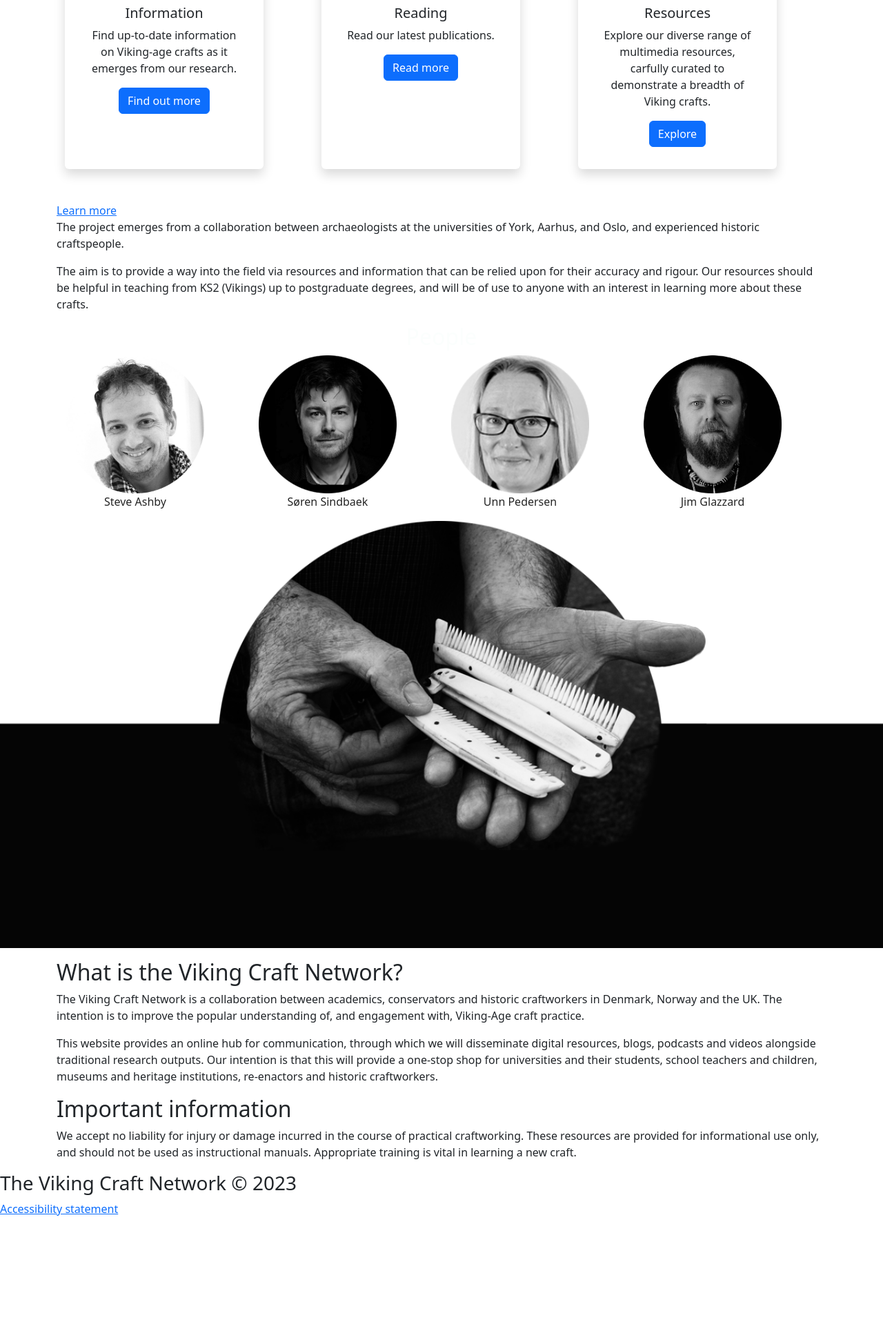
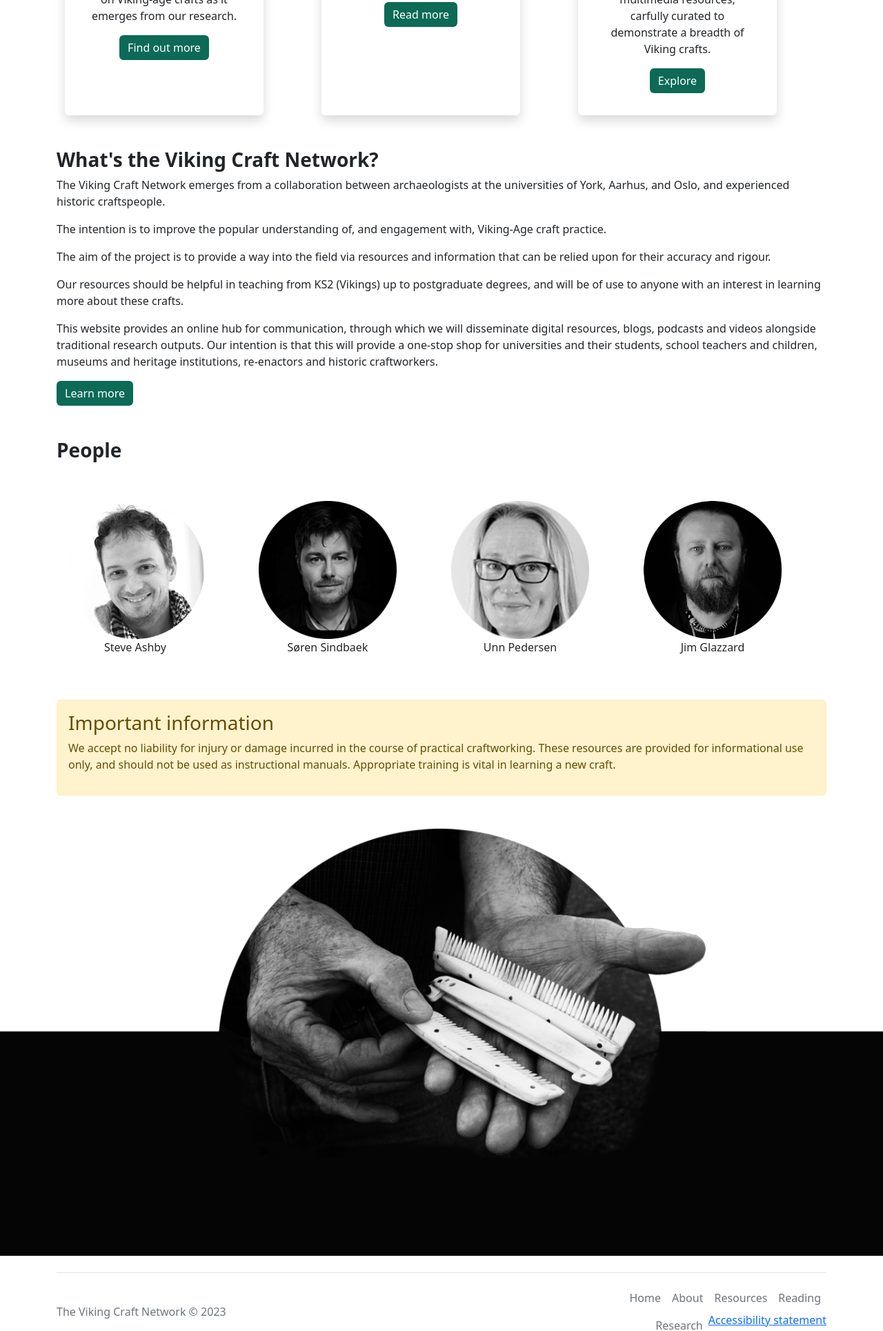
Before and after one commit to neilgevaux/viking-craft-network, a plain HTML site: page index.html in a window 1280 px wide. Shown: the part 871-2800 px from the top of the page at 69% size. Before the commit the page ends 2651 px from the top, so only its background shows below. Drawn offline with nearby package versions, Linux system fonts and the light colour scheme.

Commit message:
Add new image

```diff
--- a/css/modifiers.css
+++ b/css/modifiers.css
@@ -32,9 +32,9 @@
 /* .navbar a:hover {
   background: blue;
 } */
-.people {
+/* .people {
   text-align: center;
-}
+} */
 .bw {
   -webkit-filter: grayscale(100%); /* Safari 6.0 - 9.0 */
   filter: grayscale(100%);
@@ -45,6 +45,11 @@
   background: hsl(152, 68%, 99%) !important;
 }
 
-/* .is-primary {
-  background-color: hsl(160, 51%, 49%) !important;
-} */
+.btn-primary {
+  background-color: hsl(168, 80%, 23%);
+  border: 0;
+}
+.btn-primary:hover {
+  background-color: hsl(170, 97%, 15%);
+  border: 0;
+}
--- a/index.html
+++ b/index.html
@@ -38,7 +38,14 @@
   <body>
     <nav class="navbar navbar-expand-lg bg-body-tertiary">
       <div class="container-fluid">
-        <a class="navbar-brand" href="#">Navbar</a>
+        <a class="navbar-brand" href="index.html">
+          <img
+            src="img/logos/vcn-logo-transparent-nav.webp"
+            alt="Viking Craft Network logo"
+            width="64"
+            height="36"
+          />
+        </a>
         <button
           class="navbar-toggler"
           type="button"
@@ -83,9 +90,6 @@
             reliable, easy-to-follow resources.
           </p>
           <div class="d-grid gap-2 d-sm-flex justify-content-sm-center">
-            <!-- <button type="button" class="btn btn-primary btn-lg px-4 gap-3">
-              Learn more
-            </button> -->
             <img
               class="brand-logo fade-in"
               src="img/logos/logo-white.png"
@@ -94,7 +98,7 @@
             />
           </div>
           <div class="d-grid gap-2 d-sm-flex justify-content-sm-center">
-            <ul>
+            <!-- <ul>
               <li>
                 <a
                   class="fb"
@@ -122,7 +126,7 @@
                   ><span class="fa fa-youtube fa-fw" aria-hidden="true"></span
                 ></a>
               </li>
-            </ul>
+            </ul> -->
           </div>
         </div>
       </div>
@@ -135,7 +139,7 @@
     <section class="intro">
       <div class="container mt-5">
         <h2 class="fw-bold">Welcome to the Viking Craft Network</h2>
-        <p class="pb-6 has-text-weight-medium">
+        <p class="lead">
           A place to explore up-to-date information on Viking-age crafts, and
           reliable, easy-to-follow resources.
         </p>
@@ -155,12 +159,12 @@
                   alt="A hammer placed on a tree stump"
                 />
                 <div class="card-body">
-                  <h5 class="card-title">Information</h5>
+                  <h3 class="card-title h5">Information</h3>
                   <p class="card-text">
                     Find up-to-date information on Viking-age crafts as it
                     emerges from our research.
                   </p>
-                  <a href="#" class="btn btn-primary">Find out more</a>
+                  <a href="about.html" class="btn btn-primary">Find out more</a>
                 </div>
               </div>
             </div>
@@ -175,9 +179,9 @@
                   alt="A fiery Viking furnace"
                 />
                 <div class="card-body">
-                  <h5 class="card-title">Reading</h5>
+                  <h3 class="card-title h5">Reading</h3>
                   <p class="card-text">Read our latest publications.</p>
-                  <a href="#" class="btn btn-primary">Read more</a>
+                  <a href="reading.html" class="btn btn-primary">Read more</a>
                 </div>
               </div>
             </div>
@@ -192,41 +196,61 @@
                   alt="A Viking bead"
                 />
                 <div class="card-body">
-                  <h5 class="card-title">Resources</h5>
+                  <h3 class="card-title h5">Resources</h3>
                   <p class="card-text">
                     Explore our diverse range of multimedia resources, carfully
                     curated to demonstrate a breadth of Viking crafts.
                   </p>
-                  <a href="#" class="btn btn-primary">Explore</a>
+                  <a href="resources.html" class="btn btn-primary">Explore</a>
                 </div>
               </div>
             </div>
           </div>
         </div>
-        <a class="button is-primary" href="about.html">Learn more</a>
       </div>
+    </section>
 
+    <section class="about-the-project">
       <div class="container">
+        <h3 class="fw-bold">What's the Viking Craft Network?</h3>
         <p>
-          The project emerges from a collaboration between archaeologists at the
-          universities of York, Aarhus, and Oslo, and experienced historic
-          craftspeople.
+          The Viking Craft Network emerges from a collaboration between
+          archaeologists at the universities of York, Aarhus, and Oslo, and
+          experienced historic craftspeople.
         </p>
         <p>
-          The aim is to provide a way into the field via resources and
-          information that can be relied upon for their accuracy and rigour. Our
-          resources should be helpful in teaching from KS2 (Vikings) up to
+          The intention is to improve the popular understanding of, and
+          engagement with, Viking-Age craft practice.
+        </p>
+
+        <p>
+          The aim of the project is to provide a way into the field via
+          resources and information that can be relied upon for their accuracy
+          and rigour.
+        </p>
+        <p>
+          Our resources should be helpful in teaching from KS2 (Vikings) up to
           postgraduate degrees, and will be of use to anyone with an interest in
           learning more about these crafts.
         </p>
+        <p>
+          This website provides an online hub for communication, through which
+          we will disseminate digital resources, blogs, podcasts and videos
+          alongside traditional research outputs. Our intention is that this
+          will provide a one-stop shop for universities and their students,
+          school teachers and children, museums and heritage institutions,
+          re-enactors and historic craftworkers.
+        </p>
+
+        <a class="btn btn-primary" href="about.html">Learn more</a>
       </div>
     </section>
 
     <section class="people">
-      <div class="container">
-        <h2 class="title">People</h2>
+      <div class="container mt-5">
+        <h3 class="fw-bold">People</h3>
 
-        <div class="container text-center">
+        <div class="container text-center pt-5">
           <div class="row">
             <div class="col sm-4">
               <figure class="image bw img-fluid">
@@ -277,7 +301,21 @@
       </div>
     </section>
 
-    <figure class="image">
+    <section class="warning">
+      <div class="container mt-5">
+        <div class="alert alert-warning mb-5" role="alert">
+          <h3>Important information</h3>
+          <p>
+            We accept no liability for injury or damage incurred in the course
+            of practical craftworking. These resources are provided for
+            informational use only, and should not be used as instructional
+            manuals. Appropriate training is vital in learning a new craft.
+          </p>
+        </div>
+      </div>
+    </section>
+
+    <figure class="image mt-5">
       <img
         src="img/intro/hands-of-the-maker-optimised.webp"
         alt="Hands holding a Viking comb"
@@ -285,57 +323,54 @@
       />
     </figure>
 
-    <!--Section two-->
-    <section class="section is-medium">
-      <div class="container is-max-desktop">
-        <div class="content">
-          <h2 class="subtitle">What is the Viking Craft Network?</h2>
-          <p>
-            The Viking Craft Network is a collaboration between academics,
-            conservators and historic craftworkers in Denmark, Norway and the
-            UK. The intention is to improve the popular understanding of, and
-            engagement with, Viking-Age craft practice.
-          </p>
-          <p>
-            This website provides an online hub for communication, through which
-            we will disseminate digital resources, blogs, podcasts and videos
-            alongside traditional research outputs. Our intention is that this
-            will provide a one-stop shop for universities and their students,
-            school teachers and children, museums and heritage institutions,
-            re-enactors and historic craftworkers.
-          </p>
-
-          <h2 class="subtitle">Important information</h2>
-          <blockquote>
-            We accept no liability for injury or damage incurred in the course
-            of practical craftworking. These resources are provided for
-            informational use only, and should not be used as instructional
-            manuals. Appropriate training is vital in learning a new craft.
-          </blockquote>
-        </div>
-      </div>
-    </section>
-
-    <!-- <section class="section is-medium">
-      <h2 class="title">Contact</h2>
-    </section> -->
-
-    <footer class="footer">
-      <div class="content has-text-centered">
-        <h3>
+    <div class="container">
+      <footer
+        class="d-flex flex-wrap justify-content-between align-items-center py-3 my-4 border-top"
+      >
+        <p class="col-md-4 mb-0 text-muted">
           The Viking Craft Network &copy;
           <script>
             document.write(new Date().getFullYear());
           </script>
-        </h3>
-        <p>
-          <a href="accessibility-statement.html">Accessibility statement</a>
         </p>
-      </div>
-    </footer>
-    <script>
-      https://cdn.jsdelivr.net/npm/bootstrap@5.2.3/dist/js/bootstrap.min.js
-    </script>
+
+        <a
+          href="/"
+          class="col-md-4 d-flex align-items-center justify-content-center mb-3 mb-md-0 me-md-auto link-dark text-decoration-none"
+        >
+          <svg class="bi me-2" width="40" height="32">
+            <use xlink:href="#bootstrap" />
+          </svg>
+        </a>
+
+        <ul class="nav col-md-4 justify-content-end">
+          <li class="nav-item">
+            <a href="index.html" class="nav-link px-2 text-muted">Home</a>
+          </li>
+          <li class="nav-item">
+            <a href="about.html" class="nav-link px-2 text-muted">About</a>
+          </li>
+          <li class="nav-item">
+            <a href="resources.html" class="nav-link px-2 text-muted"
+              >Resources</a
+            >
+          </li>
+          <li class="nav-item">
+            <a href="reading.html" class="nav-link px-2 text-muted">Reading</a>
+          </li>
+          <li class="nav-item">
+            <a href="research.html" class="nav-link px-2 text-muted"
+              >Research</a
+            >
+          </li>
+          <li class="nav-item">
+            <a href="accessibility-statement.html">Accessibility statement</a>
+          </li>
+        </ul>
+      </footer>
+    </div>
+
+    <script src="https://cdn.jsdelivr.net/npm/bootstrap@5.2.3/dist/js/bootstrap.min.js"></script>
     <script src="js/main.js"></script>
   </body>
 </html>
```
Also changed, not shown: img/logos/vcn-logo-transparent-nav.webp (added).
